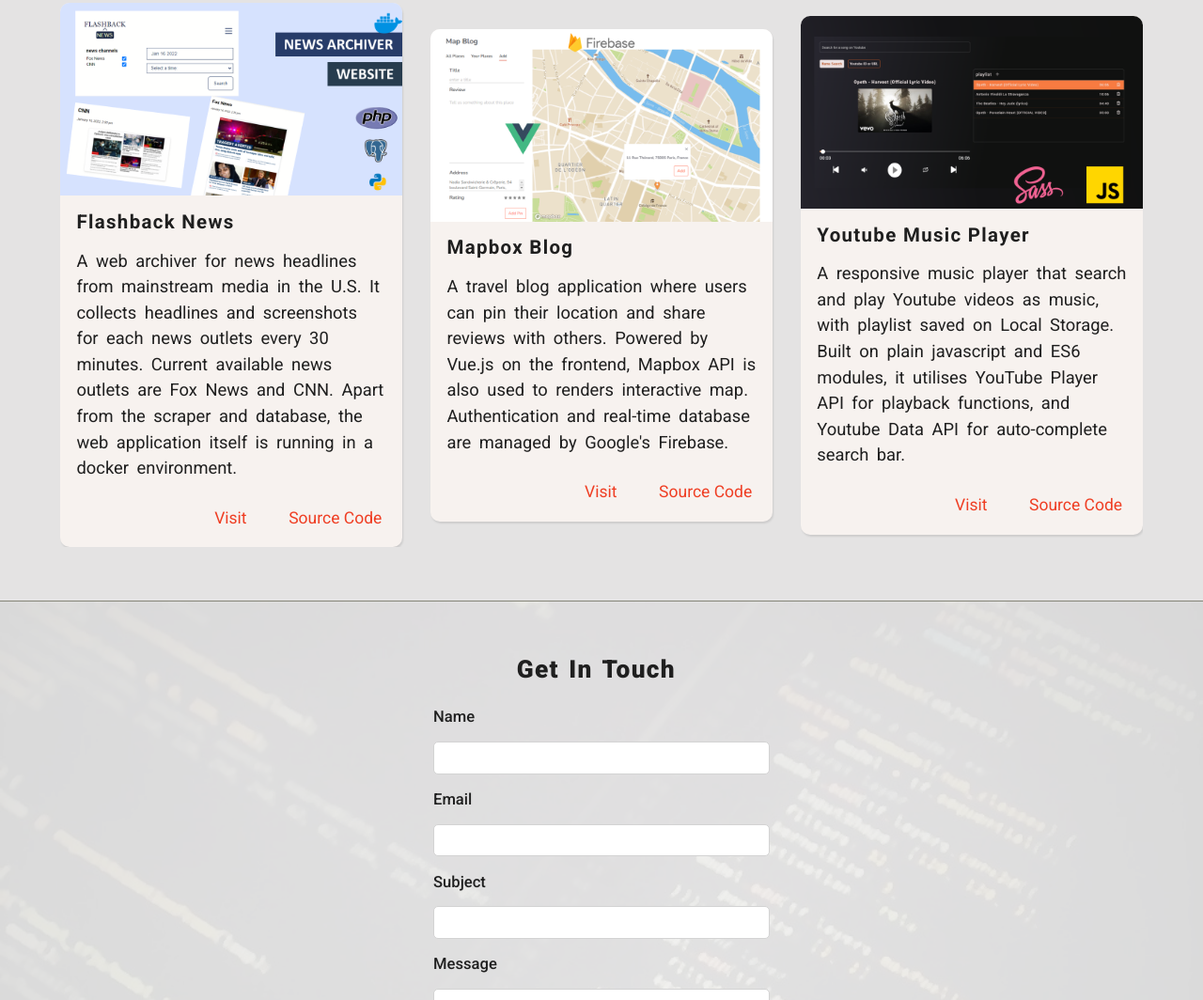
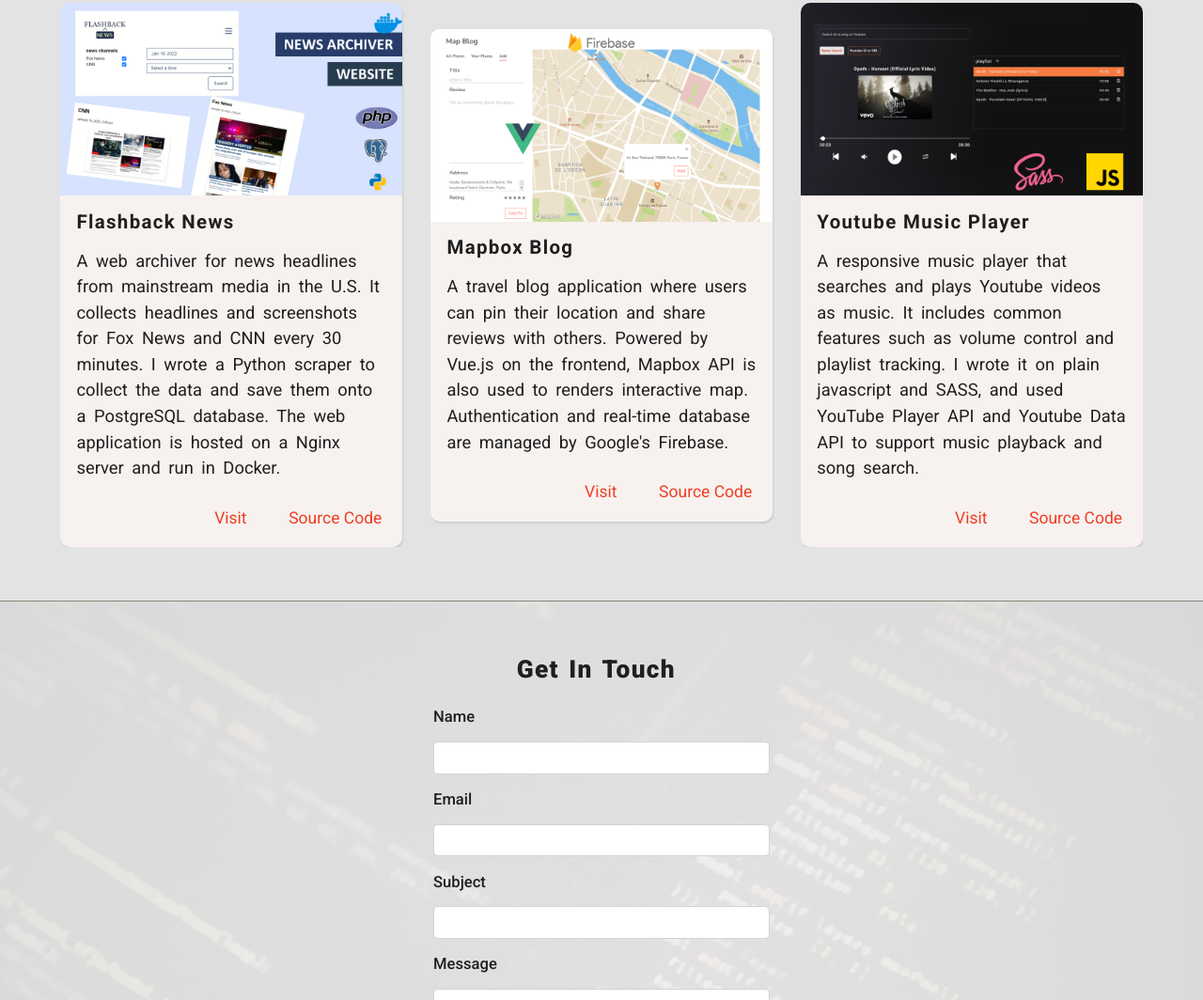
Before and after one commit to simoncse/simoncse.github.io, a website built with webpack: page dist/index.html in a window 1280 px wide. Shown: the part 1245-2309 px from the top of the page at 94% size. Built offline with nearby package versions, Linux system fonts and the light colour scheme.

Commit message:
updated pages

```diff
--- a/dist/index.html
+++ b/dist/index.html
@@ -88,9 +88,10 @@
                     </div>
                     <h3>Flashback News</h3>
                     <p>A web archiver for news headlines from mainstream media in the U.S. It collects headlines and
-                        screenshots for each news outlets every 30 minutes. Current available news outlets are Fox News
-                        and CNN. Apart from the scraper and database, the web application itself is running in a docker
-                        environment.</p>
+                        screenshots for Fox News and CNN every 30 minutes. I wrote a Python scraper to collect the data
+                        and save them onto a PostgreSQL database. The web application is hosted on a Nginx server and
+                        run in Docker.
+                    </p>
                     <div class="project__action">
                         <a href="https://flashbacknews.tk/" target="_blank">Visit</a>
                         <a href="https://github.com/simoncse/news-archiver" target="_blank">Source Code</a>
@@ -116,10 +117,10 @@
                         <img src="/assets/projects/mp_thumb.webp" alt="music player image">
                     </div>
                     <h3>Youtube Music Player</h3>
-                    <p>A responsive music player that search and play Youtube videos as music, with playlist saved on
-                        Local Storage.
-                        Built on plain javascript and ES6 modules, it utilises YouTube Player API for playback
-                        functions, and Youtube Data API for auto-complete search bar.
+                    <p>A responsive music player that searches and plays Youtube videos as music. It includes common
+                        features such as volume control and playlist tracking.
+                        I wrote it on plain javascript and SASS, and used YouTube Player API and Youtube Data API to
+                        support music playback and song search.
                     </p>
                     <div class="project__action">
                         <a href="https://sad-hamilton-dd401c.netlify.app" target="_blank">Visit</a>
```
Also changed, not shown: dist/zh.html (+7 -7 lines).
